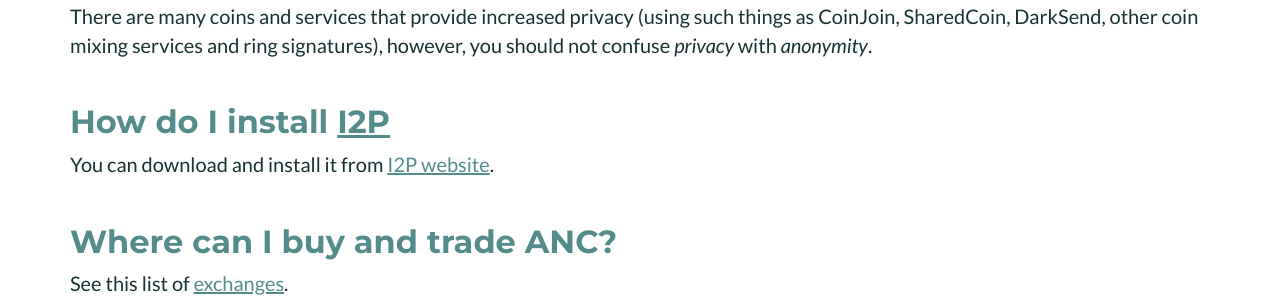
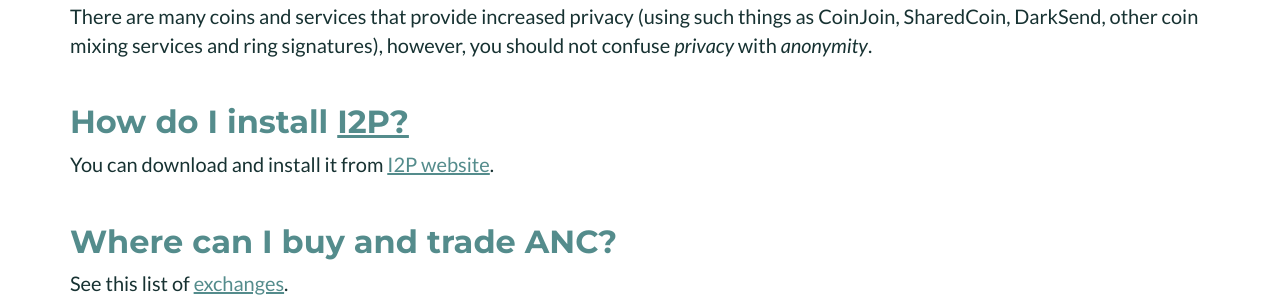
Before and after one commit to Anoncoin/anoncoin-website, a Jekyll site: the page built from resources/FAQ.md, in a window 1280 px wide and 900 px high, scrolled down 592 px. Shown: the part 158-458 px from the top of the window. Built offline with Jekyll 4.4.1, drawn with Linux system fonts in a browser that asks for light colours.

Commit message:
Small update to FAQ

```diff
--- a/resources/FAQ.md
+++ b/resources/FAQ.md
@@ -21,7 +21,7 @@ Aren't all internet based peer to peer currencies anonymous?
 
 There are many coins and services that provide increased privacy (using such things as CoinJoin, SharedCoin, DarkSend, other coin mixing services and ring signatures), however, you should not confuse *privacy* with *anonymity*.
 
-How do I install [I2P](/I2P)
+How do I install [I2P?](/I2P)
 ---------------------------------------
 
 You can download and install it from [I2P website](https://geti2p.net/en/download).
```
